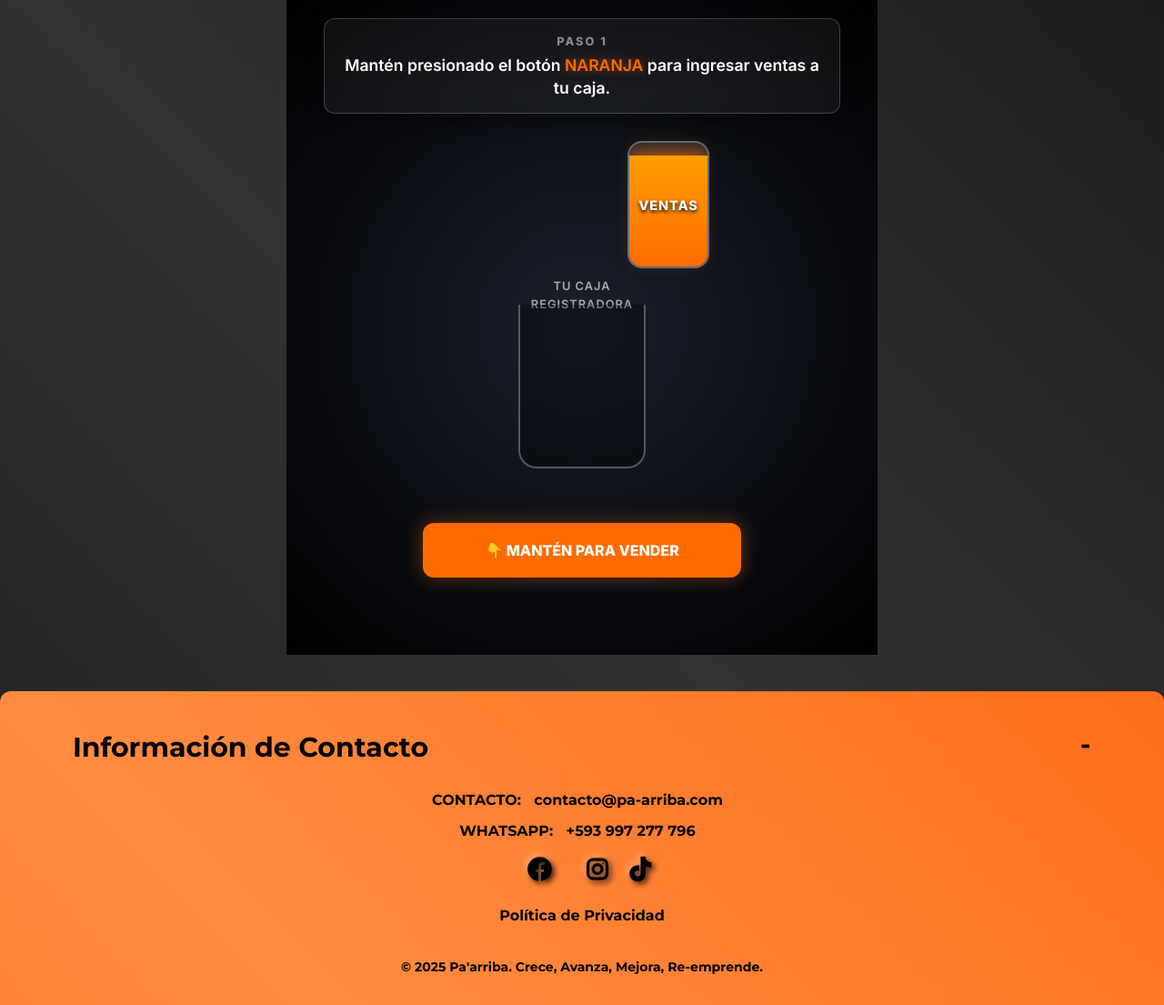
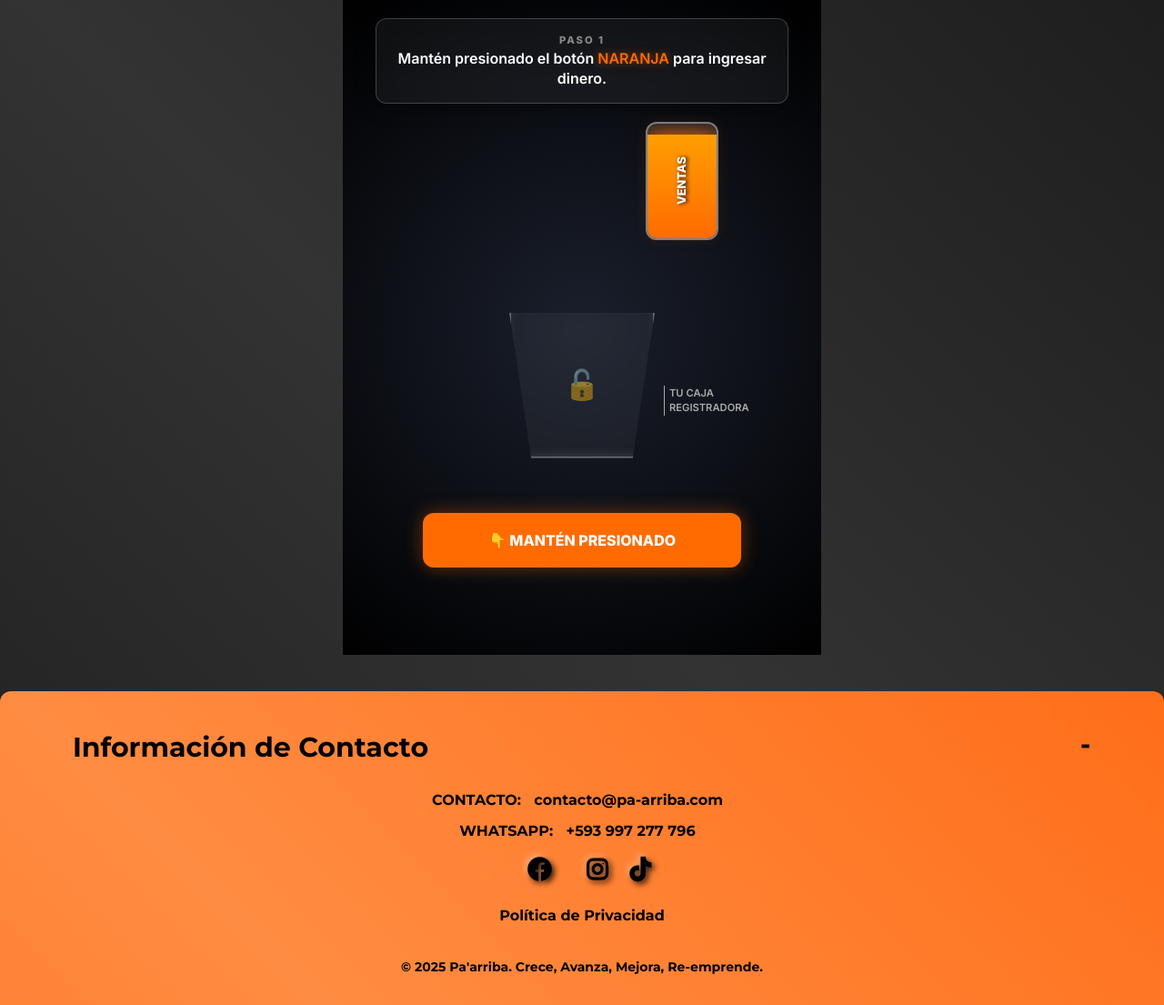
Before and after one commit to LuishErnesto-blip/pa_arriba_web, a Django app: page /diagnostico/ in a window 1280 px wide. Shown: the whole page at 91% size. Run offline with Django 5.2, Linux system fonts and the light colour scheme; some libraries are stand-ins or nearby versions.

Commit message:
Fix: Alineación de chorro y forma conica del vaso

```diff
--- a/termometro/templates/termometro/landing.html
+++ b/termometro/templates/termometro/landing.html
@@ -26,36 +25,36 @@
         display: flex;
         flex-direction: column;
         align-items: center;
-        min-height: 90vh; /* Ocupa buena pantalla */
+        min-height: 90vh;
         padding: 20px 10px;
         position: relative;
         overflow: hidden;
     }
 
-    /* TARJETAS DE INSTRUCCIÓN (Tipo Banner) */
+    /* INSTRUCCIONES */
     .instruction-card {
         background: var(--glass-bg);
         border: 1px solid var(--glass-border);
         padding: 15px 20px;
         border-radius: 12px;
         backdrop-filter: blur(10px);
-        margin-bottom: 30px;
+        margin-bottom: 20px;
         text-align: center;
         max-width: 90%;
         box-shadow: 0 4px 20px rgba(0,0,0,0.5);
+        z-index: 100;
     }
 
     .instruction-step {
-        font-size: 0.8rem;
+        font-size: 0.7rem;
         text-transform: uppercase;
         letter-spacing: 2px;
         color: #888;
-        margin-bottom: 5px;
         font-weight: 800;
     }
 
     .instruction-text {
-        font-size: 1.1rem;
+        font-size: 1rem;
         font-weight: 600;
         line-height: 1.4;
     }
@@ -65,24 +64,24 @@
     /* ÁREA DEL JUEGO */
     .game-stage {
         position: relative;
-        width: 320px;
-        height: 400px;
-        margin-bottom: 20px;
+        width: 320px; /* Ancho fijo para control preciso */
+        height: 420px;
+        margin-bottom: 10px;
     }
 
-    /* BOTELLA MODERNIZADA */
+    /* BOTELLA MEJORADA */
     .bottle-tech {
         position: absolute;
         top: 0;
-        right: 20px;
-        width: 90px;
-        height: 140px;
+        right: 10px; /* Movido un poco más a la derecha */
+        width: 80px;
+        height: 130px;
         background: rgba(255, 255, 255, 0.1);
-        border: 2px solid rgba(255, 255, 255, 0.3);
-        border-radius: 16px;
+        border: 2px solid rgba(255, 255, 255, 0.4);
+        border-radius: 12px;
         cursor: pointer;
-        z-index: 10;
-        transition: all 0.2s ease;
+        z-index: 20;
+        transition: transform 0.2s cubic-bezier(0.175, 0.885, 0.32, 1.275);
         box-shadow: 0 0 15px rgba(255, 107, 0, 0.1);
         display: flex;
         justify-content: center;
@@ -105,44 +104,58 @@
         font-weight: 800;
         color: white;
         text-shadow: 0 2px 4px black;
-        font-size: 0.9rem;
-        text-transform: uppercase;
-        letter-spacing: 1px;
+        font-size: 0.8rem;
+        transform: rotate(-90deg); /* Texto vertical más moderno */
     }
 
-    /* CHORRO LUMINOSO */
+    /* CHORRO (Alineado matemáticamente) */
     .stream-tech {
         position: absolute;
-        top: 135px;
-        right: 60px;
-        width: 8px;
+        top: 110px; /* Sale de la boca de la botella al girar */
+        right: 85px; /* Ajuste preciso para caer al centro */
+        width: 10px;
         height: 0;
         background: var(--neon-orange);
-        box-shadow: 0 0 10px var(--neon-orange);
+        box-shadow: 0 0 15px var(--neon-orange);
         z-index: 5;
-        border-radius: 0 0 4px 4px;
+        border-radius: 0 0 5px 5px;
         transition: height 0.1s;
     }
 
-    /* CAJA FUERTE / VASO */
+    /* CAJA / RECIPIENTE CÓNICO */
     .vault-container {
         position: absolute;
-        bottom: 40px;
+        bottom: 50px;
         left: 50%;
         transform: translateX(-50%);
-        width: 140px;
-        height: 180px;
+        width: 160px;
+        height: 160px;
     }
 
-    .vault-glass {
+    /* Forma de Trapecio (Vaso/Tolva) usando clip-path */
+    .vault-shape {
         width: 100%;
         height: 100%;
+        background: rgba(255, 255, 255, 0.05);
         border: 2px solid rgba(255, 255, 255, 0.3);
         border-top: none;
-        background: rgba(0, 0, 0, 0.3);
-        border-radius: 0 0 20px 20px;
+        /* Hacemos que parezca un vaso cónico */
+        clip-path: polygon(0 0, 100% 0, 85% 100%, 15% 100%);
         position: relative;
-        overflow: hidden;
+        backdrop-filter: blur(5px);
+    }
+
+    /* Borde visual brillante para el vaso (clip-path recorta bordes, así que usamos un truco) */
+    .vault-border-fix {
+        position: absolute;
+        top: 0;
+        left: 0;
+        width: 100%;
+        height: 100%;
+        clip-path: polygon(0 0, 100% 0, 85% 100%, 15% 100%);
+        box-shadow: inset 0 -5px 10px rgba(255, 255, 255, 0.1);
+        pointer-events: none;
+        z-index: 15;
     }
 
     .vault-liquid {
@@ -154,43 +167,60 @@
         background: var(--neon-orange);
         transition: height 0.1s linear;
         opacity: 0.9;
-        box-shadow: 0 0 20px var(--neon-orange);
+        box-shadow: 0 0 30px var(--neon-orange);
     }
 
-    .vault-label {
+    /* ETIQUETA LATERAL (Para no estorbar) */
+    .vault-label-side {
         position: absolute;
-        top: -30px;
-        width: 100%;
-        text-align: center;
-        font-size: 0.8rem;
+        top: 50%;
+        right: -90px; /* Flotando a la derecha */
+        width: 80px;
+        text-align: left;
+        font-size: 0.7rem;
         color: #aaa;
-        letter-spacing: 1px;
         font-weight: 600;
+        border-left: 1px solid #aaa;
+        padding-left: 5px;
     }
 
-    /* FUGAS ROJAS */
+    /* ICONO DE CANDADO (Visual de Seguridad) */
+    .lock-icon {
+        position: absolute;
+        top: 50%;
+        left: 50%;
+        transform: translate(-50%, -50%);
+        font-size: 2rem;
+        opacity: 0.5;
+        z-index: 16;
+    }
+
+    /* FUGAS */
     .leaks-tech {
         position: absolute;
-        bottom: -50px;
-        width: 100%;
+        bottom: -60px; /* Más abajo */
+        left: 50%;
+        transform: translateX(-50%);
+        width: 60%; /* Solo salen del centro (fondo del vaso) */
         display: flex;
         justify-content: center;
-        gap: 20px;
+        gap: 15px;
         opacity: 0;
         transition: opacity 0.3s;
     }
 
     .leak-drop {
-        width: 4px;
-        height: 40px;
+        width: 5px;
+        height: 50px;
         background: var(--neon-red);
         box-shadow: 0 0 10px var(--neon-red);
-        animation: dropAnim 0.4s infinite linear;
+        animation: dropAnim 0.3s infinite linear;
+        border-radius: 4px;
     }
 
     @keyframes dropAnim {
         0% { transform: translateY(0); opacity: 1; }
-        100% { transform: translateY(20px); opacity: 0; }
+        100% { transform: translateY(30px); opacity: 0; }
     }
 
     /* ESCUDO OXÍGENO */
@@ -200,21 +230,12 @@
         left: 0;
         width: 100%;
         height: 0;
-        background: linear-gradient(to top, var(--neon-blue), #0056D2);
-        box-shadow: 0 0 25px var(--neon-blue);
+        background: linear-gradient(to top, var(--neon-blue), rgba(0, 86, 210, 0.8));
         display: flex;
         align-items: center;
         justify-content: center;
-        z-index: 20;
+        z-index: 14;
         transition: height 0.5s cubic-bezier(0.175, 0.885, 0.32, 1.275);
-    }
-
-    .shield-text {
-        font-size: 0.7rem;
-        font-weight: 800;
-        color: #000;
-        text-transform: uppercase;
-        display: none; /* Se muestra al activarse */
     }
 
     /* CONTROLES */
@@ -296,7 +328,7 @@
     <div class="instruction-card" id="instructionCard">
         <div class="instruction-step">PASO 1</div>
         <div class="instruction-text">
-            Mantén presionado el botón <span class="highlight">NARANJA</span> para ingresar ventas a tu caja.
+            Mantén presionado el botón <span class="highlight">NARANJA</span> para ingresar dinero.
         </div>
     </div>
 
@@ -309,17 +341,20 @@
         <div class="stream-tech" id="stream"></div>
 
         <div class="vault-container">
-            <div class="vault-label">TU CAJA REGISTRADORA</div>
-            <div class="vault-glass">
+            <div class="vault-label-side">TU CAJA<br>REGISTRADORA</div>
+
+            <div class="vault-shape">
+                <div class="lock-icon" id="lockIcon">🔓</div>
+
                 <div class="vault-liquid" id="glassLiquid"></div>
-                <div class="shield-plate" id="shield">
-                    <span class="shield-text">ESCUDO ACTIVO</span>
-                </div>
+                <div class="shield-plate" id="shield"></div>
             </div>
+            <div class="vault-border-fix"></div>
+
             <div class="leaks-tech" id="leaks">
                 <div class="leak-drop"></div>
-                <div class="leak-drop" style="animation-delay: 0.1s"></div>
-                <div class="leak-drop" style="animation-delay: 0.2s"></div>
+                <div class="leak-drop" style="animation-delay: 0.15s"></div>
+                <div class="leak-drop" style="animation-delay: 0.3s"></div>
             </div>
         </div>
 
@@ -327,11 +362,11 @@
 
     <div class="controls-area">
         <button class="btn-action btn-orange" id="btnPour">
-            <span>👇 MANTÉN PARA VENDER</span>
+            <span>👇 MANTÉN PRESIONADO</span>
         </button>
 
         <button class="btn-action btn-blue" id="btnFix">
-            <span>🛡️ ACTIVAR OXÍGENO APP</span>
+            <span>🛡️ TAPAR FUGAS AHORA</span>
         </button>
 
         <a href="https://wa.me/593000000000?text=Vi%20sus%20fugas%20y%20quiero%20la%20auditoria" class="btn-action btn-whatsapp" id="btnWhatsapp">
@@ -353,7 +388,7 @@
         const glassLiquid = document.getElementById('glassLiquid');
         const leaks = document.getElementById('leaks');
         const shield = document.getElementById('shield');
-        const shieldText = document.querySelector('.shield-text');
+        const lockIcon = document.getElementById('lockIcon');
         const gameStage = document.querySelector('.game-stage');
 
         let isPouring = false;
@@ -380,27 +415,27 @@
             if (isPouring || liquidLevel >= 100) return;
             isPouring = true;
 
-            // Girar botella
-            bottle.style.transform = 'rotate(-45deg) translate(-10px, 10px)';
+            // Girar botella (Menos agresivo para alinear mejor)
+            bottle.style.transform = 'rotate(-60deg) translate(-10px, 20px)';
 
             setTimeout(() => {
                 if(isPouring) stream.style.height = '160px'; // Sale chorro
-            }, 100);
+            }, 150);
 
             fillInterval = setInterval(() => {
                 if(!isPouring) return;
 
                 if (!isFixed) {
                     // --- MODO ROTO (Dolor) ---
-                    if (liquidLevel < 35) {
+                    if (liquidLevel < 30) {
                         liquidLevel += 1.5;
                     } else {
-                        // Fluctuación frustrante
-                        liquidLevel = 30 + Math.random() * 5;
-                        spawnPainText(); // Textos rojos
+                        // Fluctuación
+                        liquidLevel = 25 + Math.random() * 5;
+                        spawnPainText(); // Textos
                     }
                     glassLiquid.style.height = liquidLevel + '%';
-                    leaks.style.opacity = 1; // Se ven fugas
+                    leaks.style.opacity = 1;
 
                 } else {
                     // --- MODO OXÍGENO (Éxito) ---
@@ -410,7 +445,7 @@
 
                     if (liquidLevel >= 100) winGame();
                 }
-            }, 50);
+            }, 40);
         }
 
         function stopPour() {
@@ -433,7 +468,7 @@
         function drainGlass() {
             let drainInt = setInterval(() => {
                 if (liquidLevel > 0 && !isPouring && !isFixed) {
-                    liquidLevel -= 3; // Baja rápido
+                    liquidLevel -= 3;
                     glassLiquid.style.height = liquidLevel + '%';
                 } else {
                     clearInterval(drainInt);
@@ -443,27 +478,27 @@
         }
 
         function spawnPainText() {
-            const words = ["ROBO HORMIGA", "DESPERDICIO", "MAL COSTEO", "SIN CONTROL"];
+            const words = ["ROBO HORMIGA", "DESPERDICIO", "SIN CONTROL", "CAOS"];
             const word = words[Math.floor(Math.random() * words.length)];
 
             const el = document.createElement('div');
             el.className = 'pain-float';
             el.innerText = word;
 
-            // Posición aleatoria
-            const randomX = Math.random() * 100;
+            // Posición aleatoria centrada
+            const randomX = 20 + Math.random() * 60;
             el.style.left = randomX + '%';
-            el.style.bottom = '50px';
+            el.style.bottom = '80px'; // Empieza más arriba
 
             gameStage.appendChild(el);
-            setTimeout(() => el.remove(), 1500);
+            setTimeout(() => el.remove(), 2000);
         }
 
         function checkFrustration() {
-            if (attempts >= 1) { // A la primera o segunda frustración
-                updateInstruction("PASO 2", "¡Tus ganancias se escapan! Necesitas tapar las fugas ahora.", true);
+            if (attempts >= 1) {
+                updateInstruction("PASO 2", "¡Tu dinero se evapora! <br>Cierra las fugas ahora.", true);
                 btnPour.style.display = 'none';
-                btnFix.style.display = 'flex'; // Botón azul
+                btnFix.style.display = 'flex';
             }
         }
 
@@ -472,14 +507,16 @@
             e.preventDefault();
             isFixed = true;
 
-            // Animación Escudo
-            shield.style.height = '40px';
-            setTimeout(() => { shieldText.style.display = 'block'; }, 300);
+            // Animación Escudo y Candado
+            shield.style.height = '100%'; // Llena todo el fondo de azul tenue
+            lockIcon.innerText = "🔒"; // Candado cerrado
+            lockIcon.style.opacity = "1";
+            lockIcon.style.textShadow = "0 0 20px var(--neon-blue)";
 
-            // Cambiar instrucciones
-            updateInstruction("PASO 3", "Sistema blindado. Ahora intenta llenar tu caja de nuevo.", false);
+            // Instrucciones
+            updateInstruction("PASO 3", "Caja Blindada. <br>Intenta vender de nuevo.", false);
+            instructionCard.querySelector('.instruction-text').style.color = "var(--neon-blue)";
 
-            // Resetear botones
             btnFix.style.display = 'none';
             btnPour.style.display = 'flex';
             btnPour.querySelector('span').innerText = "💰 LLENAR CAJA AHORA";
@@ -492,12 +529,11 @@
             btnPour.style.display = 'none';
 
             // Feedback final
-            updateInstruction("¡FELICIDADES!", "Con Oxígeno, lo que vendes se queda en tu bolsillo.", false);
+            updateInstruction("¡LOGRADO!", "Con Oxígeno, tu esfuerzo rinde frutos.", false);
             instructionCard.querySelector('.instruction-text').style.color = '#25D366';
 
-            // Líquido verde
             glassLiquid.style.background = "#25D366";
-            glassLiquid.style.boxShadow = "0 0 20px #25D366";
+            glassLiquid.style.boxShadow = "0 0 30px #25D366";
 
             btnWhatsapp.style.display = 'flex';
         }
@@ -508,6 +544,7 @@
             if (isError) {
                 instructionCard.style.border = "1px solid var(--neon-red)";
                 instructionCard.style.boxShadow = "0 0 15px rgba(255, 0, 85, 0.3)";
+                instructionCard.querySelector('.instruction-text').style.color = "var(--neon-red)";
             } else {
                 instructionCard.style.border = "1px solid var(--glass-border)";
                 instructionCard.style.boxShadow = "none";
```
Also changed, not shown: other parts of termometro/templates/termometro/landing.html (+24 -14 lines).
